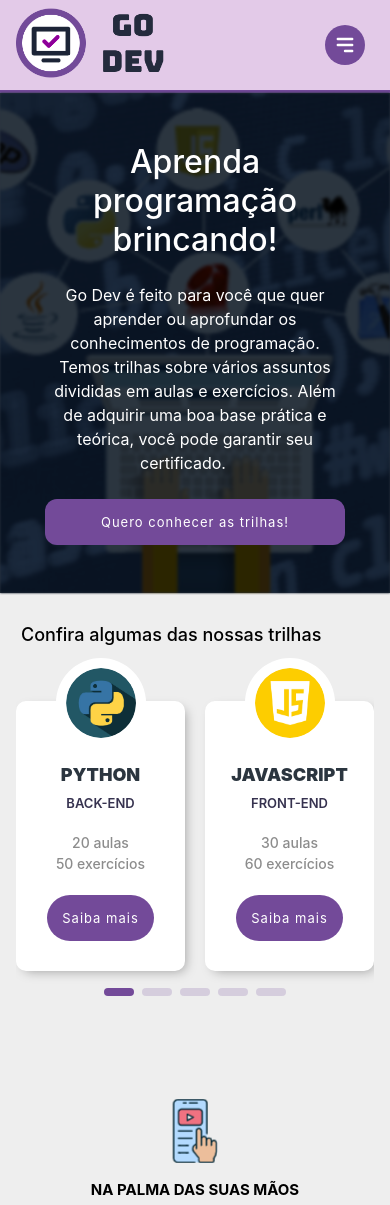
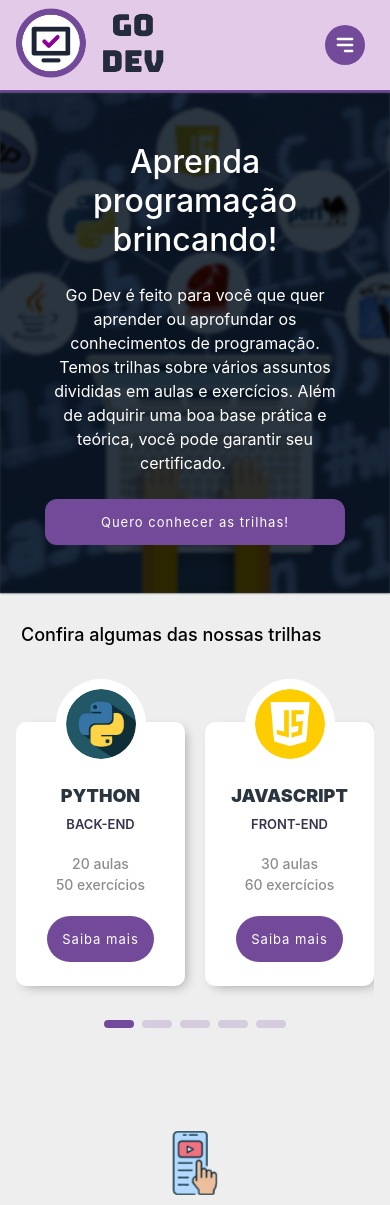
Before and after one commit to gabriela-ogoncalves/go-dev, a React (Create React App) app: page / in a window 390 px wide. Shown: the top 1205 px of the page. Built offline with nearby package versions, Linux system fonts and the light colour scheme; a web font is replaced by a local one.

Commit message:
refactoring components

```diff
--- a/src/components/Grid/Grid.js
+++ b/src/components/Grid/Grid.js
@@ -13,24 +13,26 @@ import './styles.scss';
 import { Grid, Pagination } from 'swiper';
 import { isMobile } from '../../helpers/utils';
 
-import {trilhas} from '../../helpers/lists/trilhas';
 import Card from '../Card/Card';
 
-export default function TrilhasGrid() {
+export default function TrilhasGrid(props) {
+  const {title, items, row, style, titleStyle} = props;
+  const gridRow = isMobile ? 1 : 2;
+
   return (
     <section className='trilhas'>
-      <div className='title-grid'>Confira algumas das nossas trilhas</div>
+      <div className={titleStyle || 'title-grid'} >{title}</div>
       <Swiper
         slidesPerView={isMobile ? 2 : 4}
         slidesPerGroup={isMobile ? 2 : 1}
-        grid={{ rows: isMobile ? 1 : 2 }}
+        grid={{ rows: row || gridRow }}
         spaceBetween={20}
         pagination={{ clickable: true }}
         modules={[Grid, Pagination]}
-        className="mySwiper"
+        className={style}
       >
         {
-          trilhas && trilhas.map((item, i) => {
+          items && items.map((item, i) => {
             return (
               <SwiperSlide key={i}>
                 <Card item={item}/>
--- a/src/components/Grid/styles.scss
+++ b/src/components/Grid/styles.scss
@@ -41,13 +41,20 @@ body {
   padding-top: 30px;
 
   @media only screen and (max-width: 700px) {
-    height: 22rem;
+    height: 24rem;
     width: 100%;
     padding-bottom: 0;
+    padding-top: 51px;
   }
 
   @media only screen and (min-width: 1024px) {
     width: 80%;
+  }
+}
+
+.swiper-wrapper {
+  @media only screen and (max-width: 700px) {
+    height: 95%;
   }
 }
 
--- a/src/index.scss
+++ b/src/index.scss
@@ -11,6 +11,7 @@
   --color-purple: #36324f;
   --color-dark-purple: #332546;
   --box-shadow: 4px 4px 12px -4px rgba(0,0,0,.35);
+  --success-color: #66ab48;
 }
 
 * {
--- a/src/pages/Home.js
+++ b/src/pages/Home.js
@@ -1,15 +1,15 @@
 import Banner from '../components/Banner/Banner';
 import TrilhasGrid from '../components/Grid/Grid';
 import Informative from '../components/Informative/Informative';
+import { trilhas } from '../helpers/lists/trilhas';
 
 const Home = () => {
   return (
-    <div data-testid='home'>
-      {/* <h1>HOME</h1> */}
+    <section data-testid='home'>
       <Banner />
-      <TrilhasGrid />
+      <TrilhasGrid title='Confira algumas das nossas trilhas' items={trilhas} />
       <Informative />
-    </div>
+    </section>
   );
 };
 
```
